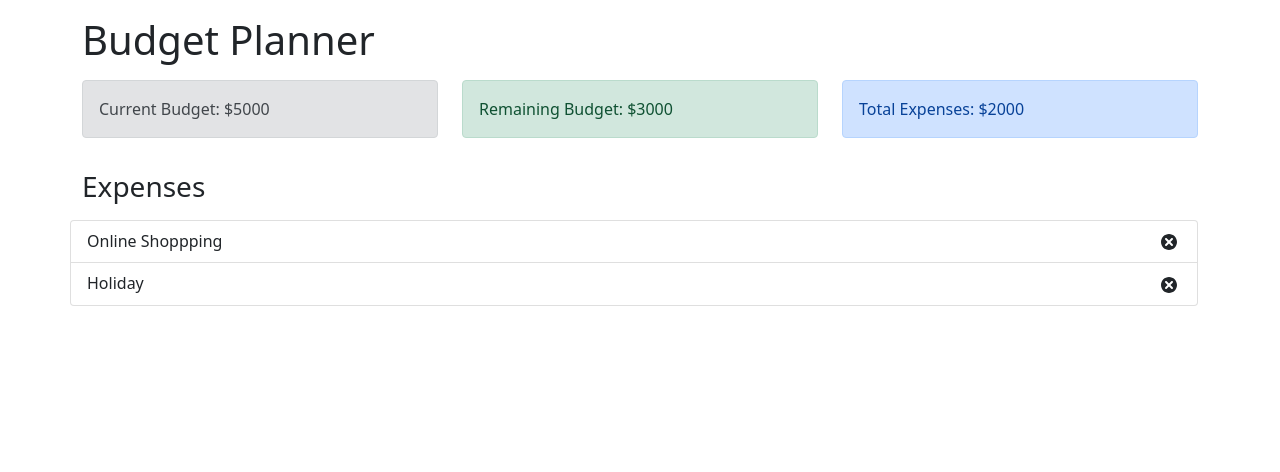
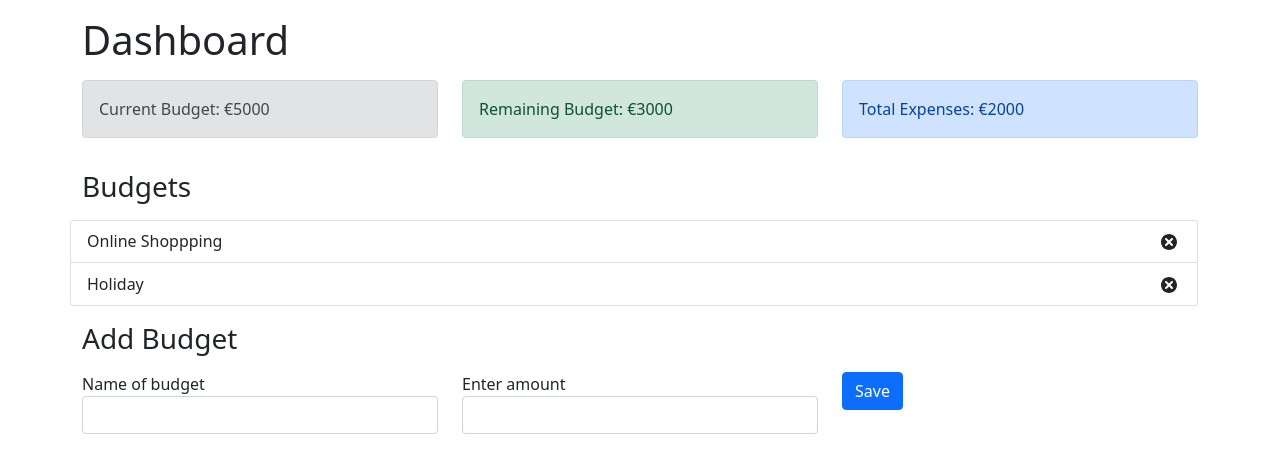
Before and after one commit to nickbalan/budget-planner-app, a React (Create React App) app: page / in a window 1280 px wide. Shown: the top 472 px of the page. Built offline with nearby package versions, Linux system fonts and the light colour scheme.

Commit message:
Fixing bugs

```diff
--- a/src/App.js
+++ b/src/App.js
@@ -4,11 +4,12 @@ import Budget from './components/Budget';
 import RemainingBudget from './components/RemainingBudget';
 import TotalExpenses from './components/TotalExpenses';
 import Expenses from './components/Expenses';
+import AddBudget from './components/AddBudget';
 
 const App = () => {
   return (
     <div className='container'>
-      <h1 className='mt-3'>Budget Planner</h1>
+      <h1 className='mt-3'>Dashboard</h1>
       <div className='row mt-3'>
         <div className='col-sm'>
           <Budget />
@@ -21,9 +22,15 @@ const App = () => {
         </div>
       </div>
       <div>
-        <h3 className='mt-3'>Expenses</h3>
+        <h3 className='mt-3'>Budgets</h3>
         <div className='row mt-3'>
           <Expenses />
+        </div>
+      </div>
+      <h3 className='mt-3'>Add Budget</h3>
+      <div className='mt-3'>
+        <div className='col-sm'>
+          <AddBudget />
         </div>
       </div>
     </div>
--- /dev/null
+++ b/src/components/AddBudget.js
@@ -0,0 +1,40 @@
+import React from 'react';
+
+/* Sets a form for Budget entries */
+const AddBudget = () => {
+  return (
+    <form>
+      <div className='row'>
+        <div className='col-sm'>
+          <label for='name-budget'>
+            Name of budget
+          </label>
+          <input
+            required='required'
+            type='text'
+            className='form-control'
+            id='name-budget'
+          ></input>
+        </div>
+        <div className='col-sm'>
+          <label for='enter-amount'>
+            Enter amount
+          </label>
+          <input
+            required='required'
+            type='number'
+            className='form-control'
+            id='enter-amount'
+          ></input>
+        </div>
+        <div className='col-sm'>
+          <button type='submit' className='btn btn-primary'>
+            Save
+          </button>
+        </div>
+      </div>
+    </form>
+  )
+}
+
+export default AddBudget;
--- a/src/components/Budget.js
+++ b/src/components/Budget.js
@@ -3,7 +3,7 @@ import React from 'react';
 const Budget = () => {
   return (
     <div className='alert alert-secondary'>
-      <span>Current Budget: $5000</span>
+      <span>Current Budget: €5000</span>
     </div>
   )
 };
--- a/src/components/ExpenseItem.js
+++ b/src/components/ExpenseItem.js
@@ -1,13 +1,13 @@
 import React from 'react';
 import { TiDelete } from 'react-icons/ti';
 
-const ExpenseItems = (props) => {
+const ExpenseItem = (props) => {
   return (
-    <li className='list-group-item d-flex justify-content-between align-item-center'>
+    <li className='list-group-item d-flex justify-content-between align-items-center'>
       {props.name}
       <div>
-        <span className='badge badge-primary badge-pill mr-3'>$
-          ${props.cost}
+        <span className='badge badge-primary badge-pill mr-3'>
+          €{props.cost}
         </span>
         <TiDelete size='1.5em'></TiDelete>
       </div>
@@ -15,4 +15,4 @@ const ExpenseItems = (props) => {
   );
 };
 
-export default ExpenseItems;
+export default ExpenseItem;
--- a/src/components/Expenses.js
+++ b/src/components/Expenses.js
@@ -1,24 +1,23 @@
 import React from 'react';
-import ExpenseItems from './ExpenseItem';
+import ExpenseItem from './ExpenseItem';
 
 const Expenses = () => {
   const expenses = [
     { id: 123456789, name: 'Online Shoppping', cost: 500 },
-    { id: 123456789, name: 'Holiday', cost: 1500 }
+    { id: 123456790, name: 'Holiday', cost: 1500 }
   ];
 
   return (
     <ul className='list-group'>
-      {expenses.map(((expense) => (
-        <ExpenseItems
+      {expenses.map((expense) => (
+        <ExpenseItem
           id={expense.id}
           name={expense.name}
           cost={expense.cost}
         />
-      )))}
+      ))}
     </ul>
-  )
-
+  );
 };
 
 export default Expenses;
--- a/src/components/RemainingBudget.js
+++ b/src/components/RemainingBudget.js
@@ -3,7 +3,7 @@ import React from 'react';
 const RemainingBudget = () => {
   return (
     <div className='alert alert-success'>
-      <span>Remaining Budget: $3000</span>
+      <span>Remaining Budget: €3000</span>
     </div>
   );
 };
--- a/src/components/TotalExpenses.js
+++ b/src/components/TotalExpenses.js
@@ -3,7 +3,7 @@ import React from 'react';
 const TotalExpenses = () => {
   return (
     <div className='alert alert-primary'>
-      <span>Total Expenses: $2000</span>
+      <span>Total Expenses: €2000</span>
     </div>
   );
 };
```
Also changed, not shown: 1 other file (tests, documents, lock files or other folders).
